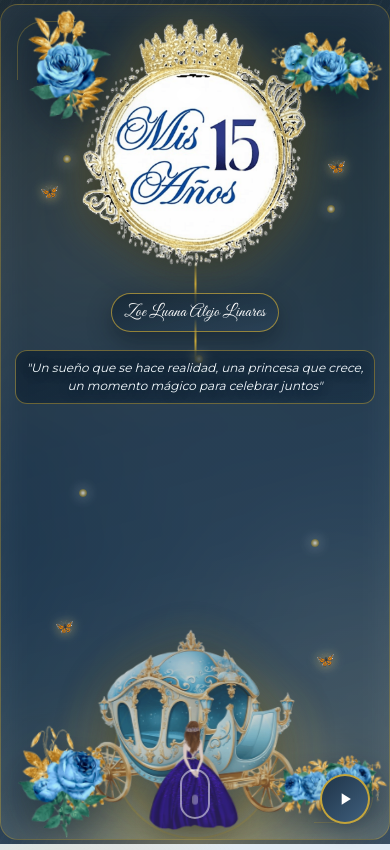
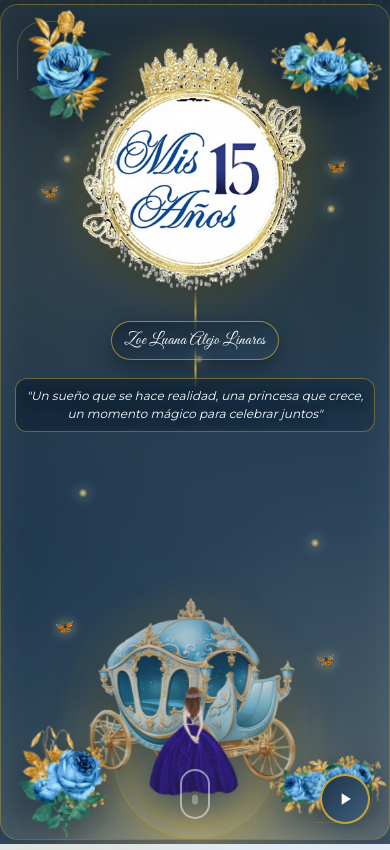
Before and after one commit to JuanLeo12/birthday_invitation, a plain HTML site: page 1.html in a window 390 px wide. Shown: the top 850 px of the page. Drawn offline with nearby package versions, Linux system fonts and the light colour scheme.

Commit message:
Ajuste móvil: reubicar hero para mejor balance vertical

```diff
--- a/styles.css
+++ b/styles.css
@@ -2730,3 +2730,42 @@ a:focus-visible {
 .countdown-item:hover::after {
     left: 140%;
 }
+
+/* ===== Mobile Hero Vertical Rebalance (Only Mobile) ===== */
+@media (max-width: 768px) {
+    .hero-text {
+        padding-top: 30px;
+        padding-bottom: 52px;
+    }
+
+    .name-container {
+        margin-top: 18px;
+    }
+
+    .hero-carriage {
+        bottom: 42px;
+    }
+
+    .hero-girl {
+        bottom: 50px;
+    }
+}
+
+@media (max-width: 480px) {
+    .hero-text {
+        padding-top: 24px;
+        padding-bottom: 44px;
+    }
+
+    .name-container {
+        margin-top: 14px;
+    }
+
+    .hero-carriage {
+        bottom: 34px;
+    }
+
+    .hero-girl {
+        bottom: 42px;
+    }
+}
```
